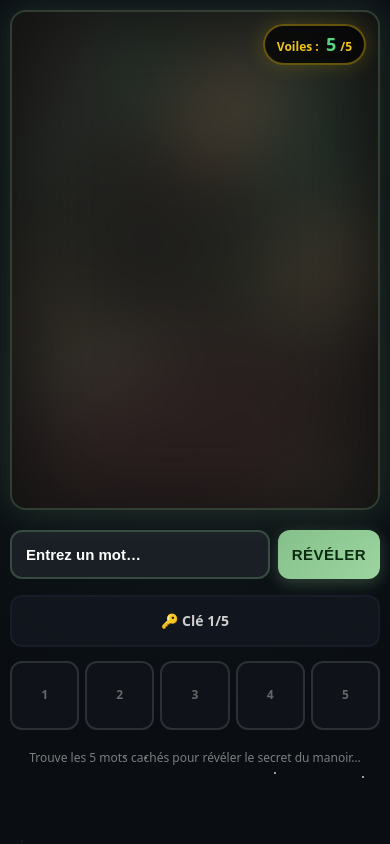
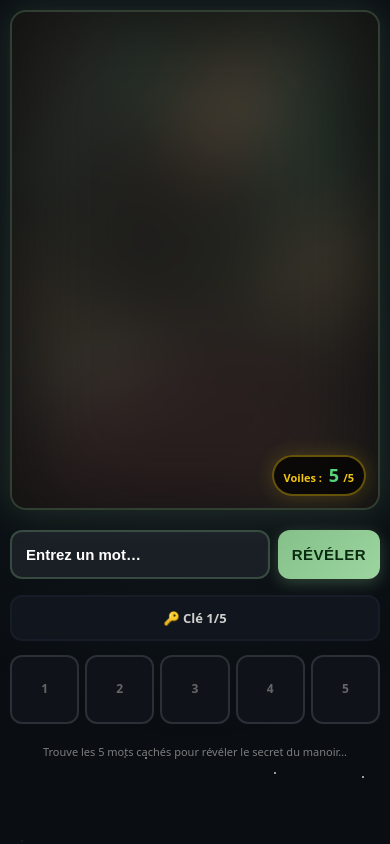
Before and after one commit to testjeux091-cyber/voile-du-manoir, a plain HTML site: page revelation.html in a window 390 px wide. Drawn offline with Linux system fonts and the light colour scheme.

Commit message:
Fix HUD positioning and adjust styles for responsiveness

```diff
--- a/revelation.html
+++ b/revelation.html
@@ -28,7 +28,7 @@
     100%{transform:translate(0,0);filter:blur(0)}
   }
 
-  .hud{position:absolute;inset:12px 12px auto auto;background:rgba(0,0,0,.7);backdrop-filter:blur(10px);padding:8px 16px;border-radius:999px;font-weight:700;color:var(--gold);border:2px solid rgba(241,196,15,.4);font-size:13px;box-shadow:0 0 20px rgba(241,196,15,.2)}
+  .hud{position:absolute;inset:auto 12px 12px auto;background:rgba(0,0,0,.7);backdrop-filter:blur(10px);padding:8px 16px;border-radius:999px;font-weight:700;color:var(--gold);border:2px solid rgba(241,196,15,.4);font-size:13px;box-shadow:0 0 20px rgba(241,196,15,.2)}
 
   .voiles-count{display:inline-block;color:var(--ok);font-size:18px;margin:0 4px}
 
@@ -84,10 +84,12 @@
   @media(max-width:480px){
     .wrap{padding:10px}
     .frame{height:min(70vh,500px);border-radius:16px}
-    .hud{font-size:12px;padding:6px 12px}
+    .hud{font-size:11px;padding:6px 10px}
     input,button{padding:14px;font-size:15px;border-radius:12px}
     .bar{gap:6px}
     .bar div{font-size:12px}
+    .fb{padding:12px;font-size:13px;min-height:44px}
+    .tip{font-size:11px}
   }
 </style>
 </head>
```
